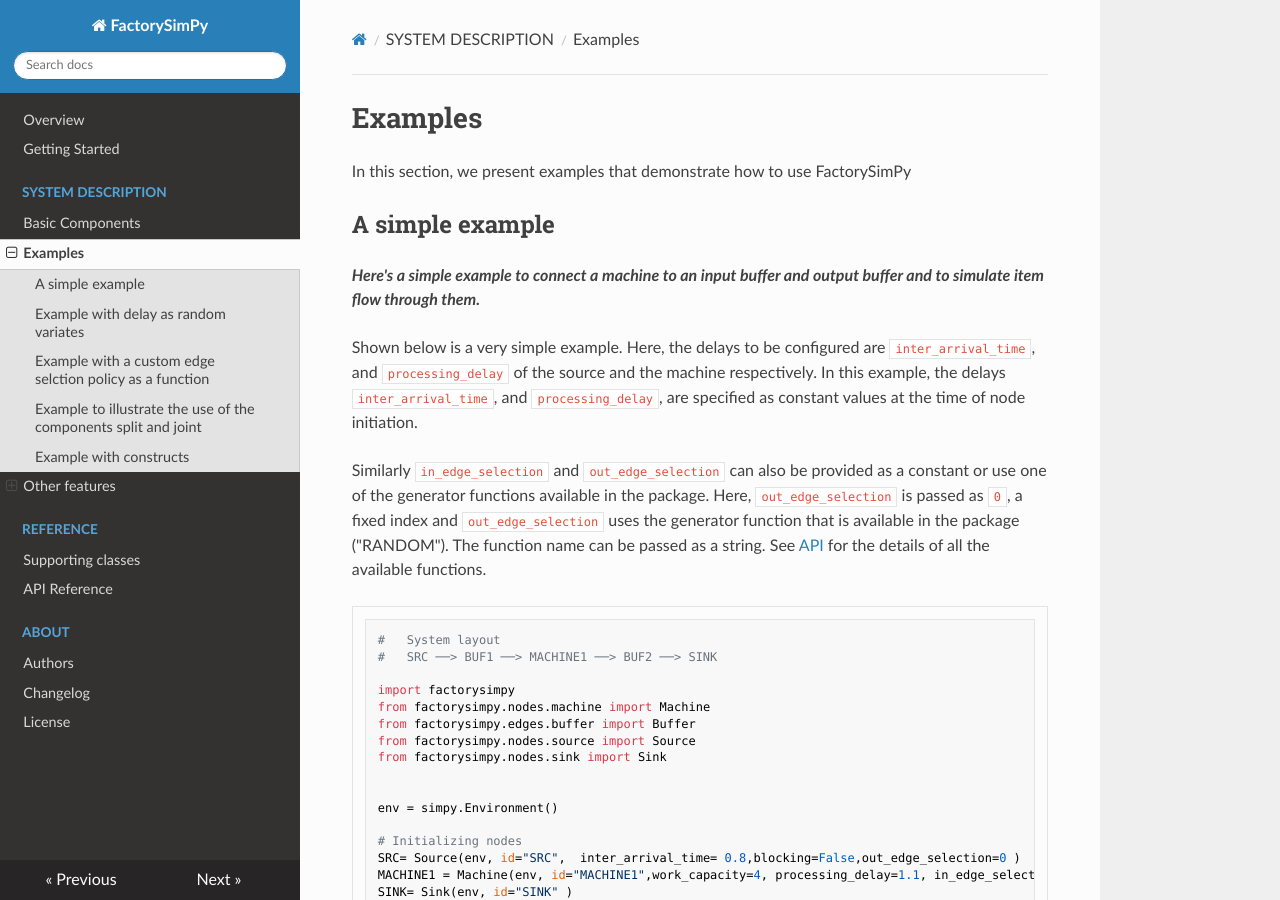
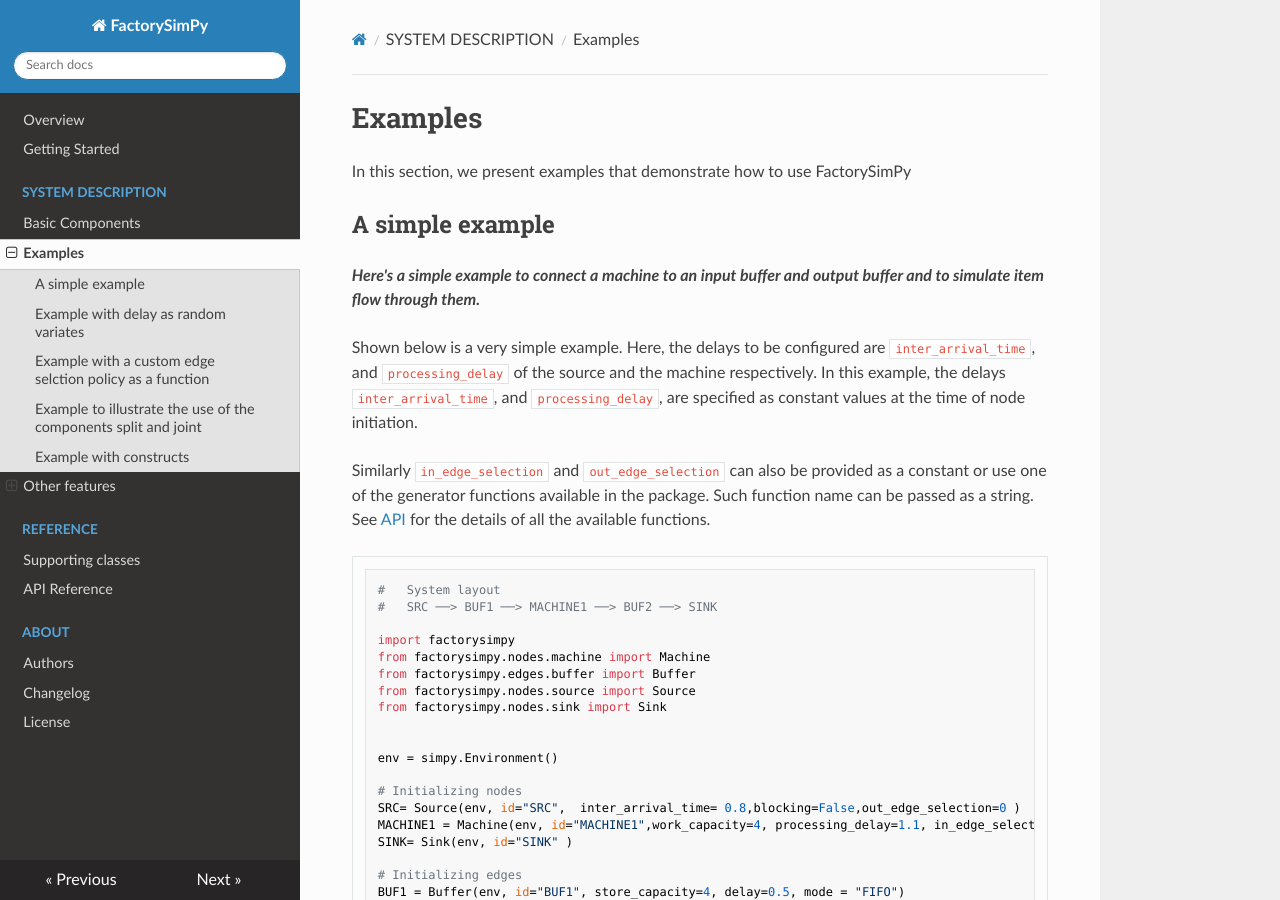
Before and after one commit to FactorySimPy/FactorySimPy, an MkDocs documentation site: the page built from docs/examples.md, in a window 1280 px wide and 900 px high. Built offline with MkDocs 1.6.1, drawn with Linux system fonts in a browser that asks for light colours; nearby versions of some CDN libraries.

Commit message:
documentation update

````diff
--- a/docs/examples.md
+++ b/docs/examples.md
@@ -10,7 +10,7 @@ In this section, we present examples that demonstrate how to use FactorySimPy
 
 Shown below is a very simple example. Here, the delays to be configured are `inter_arrival_time`, and `processing_delay` of the source and the machine respectively. In this example, the delays `inter_arrival_time`, and `processing_delay`, are specified as constant values at the time of node initiation.
 
-Similarly `in_edge_selection` and  `out_edge_selection` can also be provided as a constant or use one of the generator functions available in the package. Here, `out_edge_selection` is passed as `0`, a fixed index and  `out_edge_selection` uses the generator function that is available in the package ("RANDOM"). The function name can be passed as a string. See [API](api_ref_main_page.md) for the details of all the available functions.
+Similarly `in_edge_selection` and  `out_edge_selection` can also be provided as a constant or use one of the generator functions available in the package. Such function name can be passed as a string. See [API](api_ref_main_page.md) for the details of all the available functions.
 
 ```python
 
@@ -28,7 +28,7 @@ env = simpy.Environment()
 
 # Initializing nodes
 SRC= Source(env, id="SRC",  inter_arrival_time= 0.8,blocking=False,out_edge_selection=0 )
-MACHINE1 = Machine(env, id="MACHINE1",work_capacity=4, processing_delay=1.1, in_edge_selection=0,out_edge_selection=0)
+MACHINE1 = Machine(env, id="MACHINE1",work_capacity=4, processing_delay=1.1, in_edge_selection=0,out_edge_selection="RANDOM")
 SINK= Sink(env, id="SINK" )
 
 # Initializing edges
````
